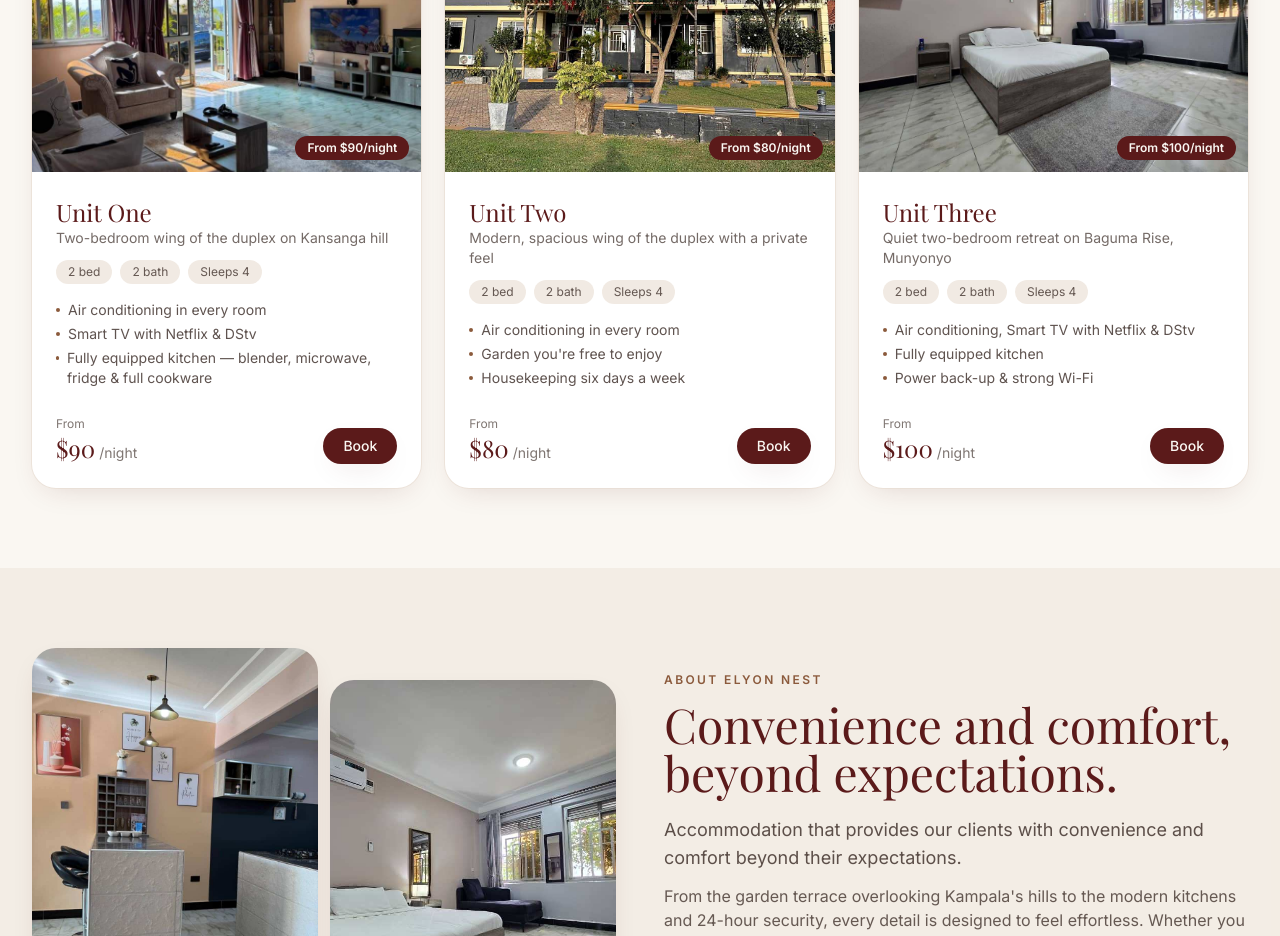
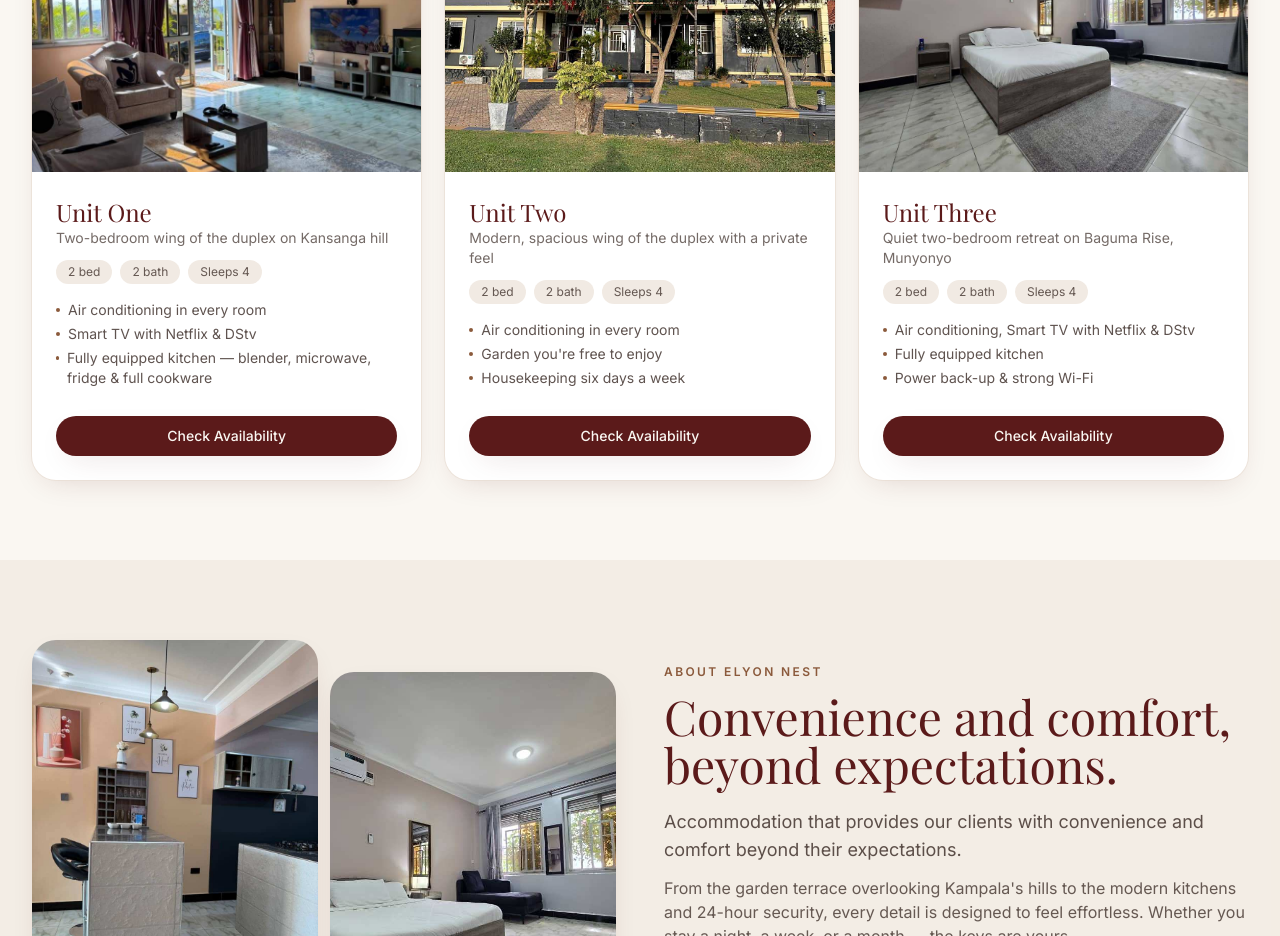
Before and after one commit to Ssali-Remy/ssali-remy.github, a React (Vite) app: page / in a window 1280 px wide. Shown: the part 1180-2116 px from the top of the page. Built offline with nearby package versions, Linux system fonts and the light colour scheme; a web font is replaced by a local one.

Commit message:
feat: rewrite site copy with welcome-book voice, remove pricing, booking → availability + call/WhatsApp

```diff
--- a/src/components/UnitCard.jsx
+++ b/src/components/UnitCard.jsx
@@ -13,9 +13,6 @@ export default function UnitCard({ unit, ctaTo = "/booking" }) {
         />
         <div className="absolute top-3 left-3 flex gap-2">
           <span className="pill bg-brand-cream/90">{unit.location}</span>
-        </div>
-        <div className="absolute bottom-3 right-3 rounded-full bg-brand-maroon px-3 py-1 text-xs font-semibold text-brand-cream shadow-soft">
-          From ${unit.pricing.day}/night
         </div>
       </div>
       <div className="flex flex-col gap-3 p-6 flex-1">
@@ -36,19 +33,12 @@ export default function UnitCard({ unit, ctaTo = "/booking" }) {
             </li>
           ))}
         </ul>
-        <div className="mt-auto flex items-end justify-between pt-4">
-          <div>
-            <p className="text-xs text-brand-ink/60">From</p>
-            <p className="font-display text-2xl text-brand-maroon">
-              ${unit.pricing.day}
-              <span className="text-sm font-sans text-brand-ink/60"> /night</span>
-            </p>
-          </div>
+        <div className="mt-auto pt-4">
           <Link
             to={`${ctaTo}?unit=${unit.id}`}
-            className="btn-primary text-sm py-2 px-5"
+            className="btn-primary w-full text-sm py-2.5"
           >
-            Book
+            Check Availability
           </Link>
         </div>
       </div>
```
